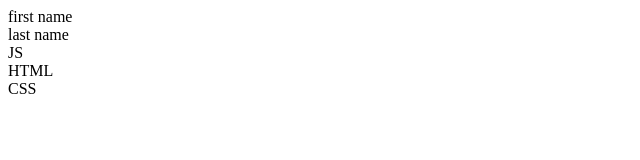
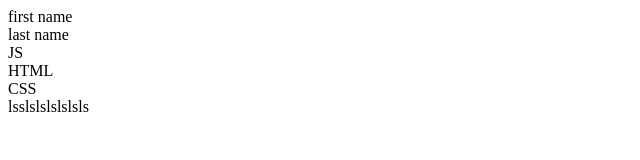
Before and after one commit to Batersp/js-toturial, a plain HTML site: page index.html in a window 1280 px wide. Shown: the full height of the page, 0-640 px from the left. Drawn offline with Linux system fonts and the light colour scheme.

Commit message:
check index.html

```diff
--- a/index.html
+++ b/index.html
@@ -4,3 +4,7 @@
 <div>JS</div>
 <div>HTML</div>
 <div>CSS</div>
+
+
+
+<div>lsslslslslslsls</div>
```
